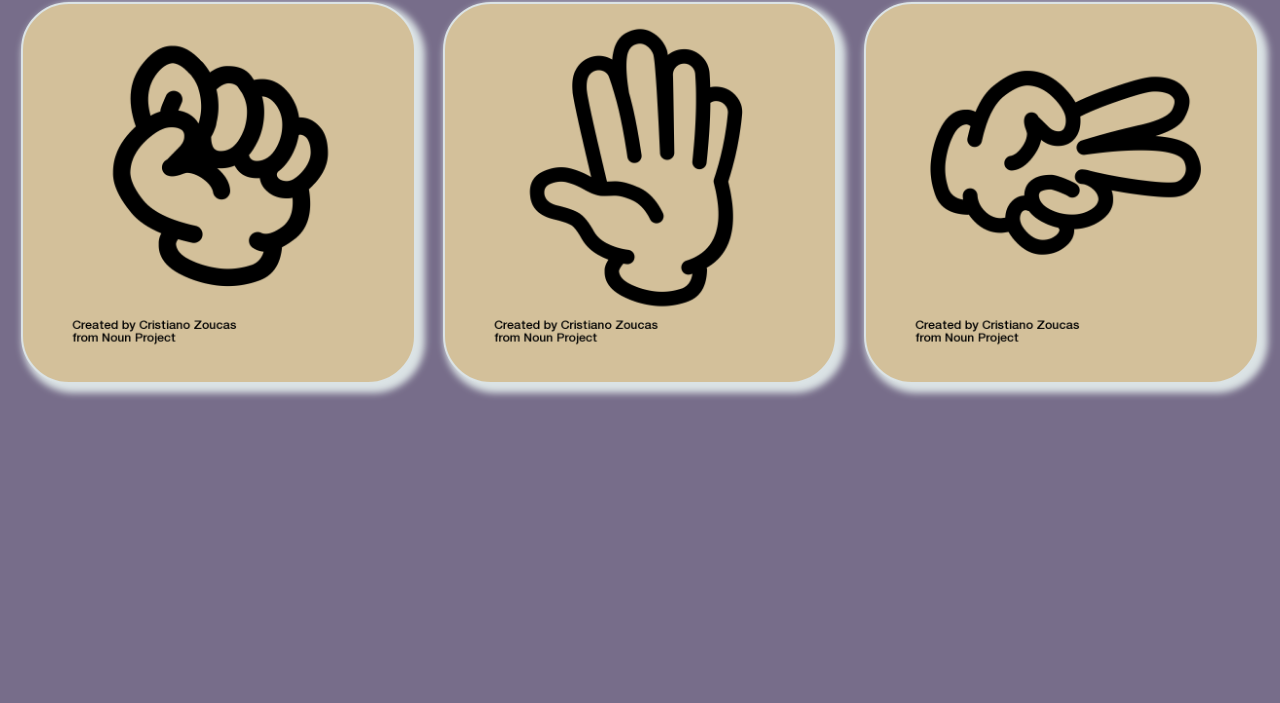
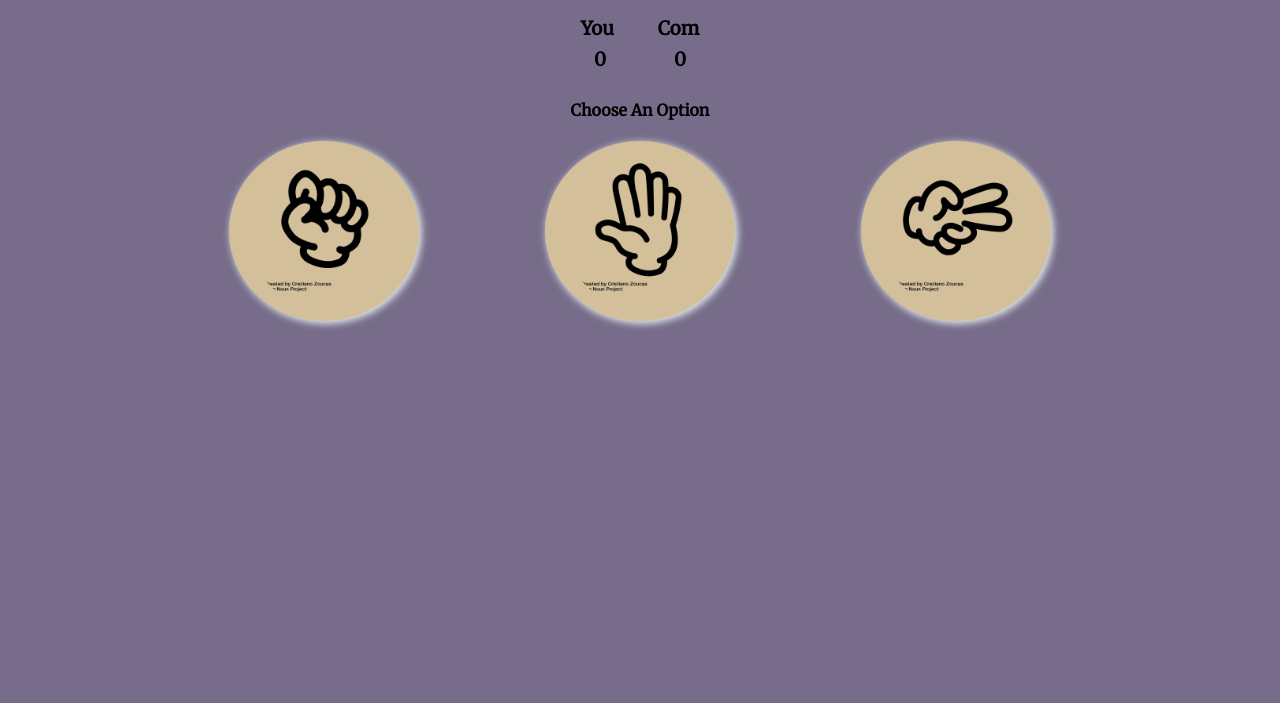
Before and after one commit to Airiseru/rock-paper-scissors, a plain HTML site: page index.html in a window 1280 px wide. Shown: the part 97-800 px from the top of the page. Drawn offline with Linux system fonts and the light colour scheme.

Commit message:
Made changes to style and layout

```diff
--- a/index.html
+++ b/index.html
@@ -8,18 +8,38 @@
     <link rel="stylesheet" href="styles.css">
 </head>
 <body>
-    <h1>Rock - Paper - Scissors</h1>
-    <div class="scoreboard"></div>
-    <div class="container">
-        <button class="option" id="rock">
-            <img src="images/rock.png" alt="Rock">
-        </button>
-        <button class="option" id="paper">
-            <img src="images/paper.png" alt="Paper">
-        </button>
-        <button class="option" id="scissors">
-            <img src="images/scissors.png" alt="Scissors">
-        </button>
+    <h1>Rock Paper Scissors</h1>
+    <div class="scoreboard">
+        <div class="top">
+            <h3 class="output">You</h3>
+            <h3 class="output">Com</h3>
+        </div>
+        <div class="bottom">
+            <h3 class="playerScore">0</h3>
+            <h3 class="computerScore">0</h3>
+        </div>
+        <h4 class="outcome">Choose An Option</h4>
+    </div>
+    <div class="main-area">
+        <div class="options container">
+            <div class="option">
+                <button class="rock">
+                     <img src="images/rock.png" alt="Rock" class="rock">
+                 </button>
+             </div>
+
+             <div class="option">
+                 <button class="paper">
+                     <img src="images/paper.png" alt="Paper" class="paper">
+                 </button>
+             </div>
+
+             <div class="option">
+                 <button class="scissors">
+                     <img src="images/scissors.png" alt="Scissors" class="scissors">
+                 </button>
+             </div>
+        </div>
     </div>
     <script src="script.js"></script>
 </body>
--- a/styles.css
+++ b/styles.css
@@ -1,53 +1,97 @@
 body {
     background-color: #776d8a;
     font-family: 'Merriweather', serif;
+    text-align: center;
 }
 
 h1 {
     font-family: 'Grandstander', cursive;
-    text-align: center;
+    font-size: 3rem;
     margin-top: 2.1rem;
+}
+
+.output, .playerScore, .computerScore {
+    display: inline-block;
+    margin: .5rem 2rem;
+}
+
+.output {
+    margin: auto 1.25rem;
 }
 
 .container {
     display: flex;
+    width: 75%;
+    margin: auto;
+    justify-content: center;
+    flex-direction: row;
 }
 
 img {
-    width: 90%;
-    border-radius: 2rem;
+    width: 80%;
+    border-radius: 3rem;
     margin: 1rem auto;
 }
 
 button {
     flex-grow: 1;
-    margin: 1em;
-    border: 2px solid #dbe3e5;
-    border-radius: 3rem;
+    border: 2px solid transparent;
+    border-radius: 50%;
     background-color: #d3c09a;
     outline: none;
     cursor: pointer;
-    box-shadow: 5px 5px 7px 4px #dbe3e5;
+    box-shadow: 2px 2px 7px 1px #dbe3e5;
+    width: 50%;
+    text-align: center;
 }
 
 button:hover {
     transform: scale(1.1);
 }
 
-@media only screen and (max-width: 500px) {
+.retry-button {
+    padding: 5vw 2vw;
+    width: auto;
+    box-shadow: 2px 2px 7px 1px black;
+}
+
+@media only screen and (max-width: 399px) {
+    .container {
+        width: 100%;
+    }
+
+    button {
+        width: 80%;
+    }
+
+    .retry-button {
+        padding: 10vw 2vw;
+    }
+}
+
+@media only screen and (max-width: 700px) and (min-width: 400px) {
     h1 {
         font-size: 2.5rem;
     }
 
     .container {
-        display: block;
-        width: 75%;
+        width: 100%;
         margin: auto;
         text-align: center;
     }
 
     button {
-        text-align: center;
-        width: 50%;
+        margin: .5em;
+        width: 75%;
+    }
+
+    .retry-button {
+        padding: 8vw 2vw;
     }
 }
+
+@media only screen and (max-width: 1500px) and (min-width: 701px) {
+    button {
+        width: 60%;
+    }
+}
```
